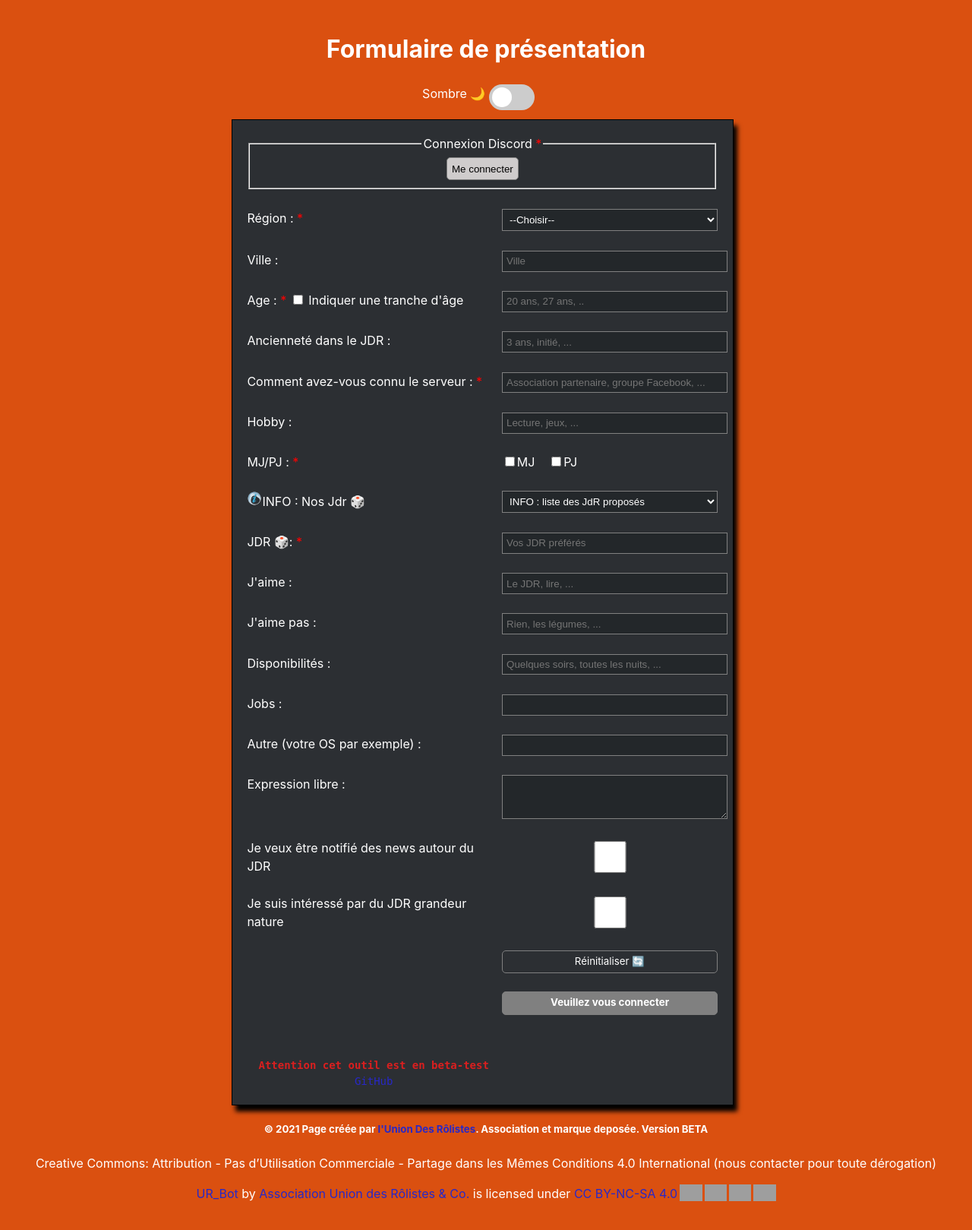
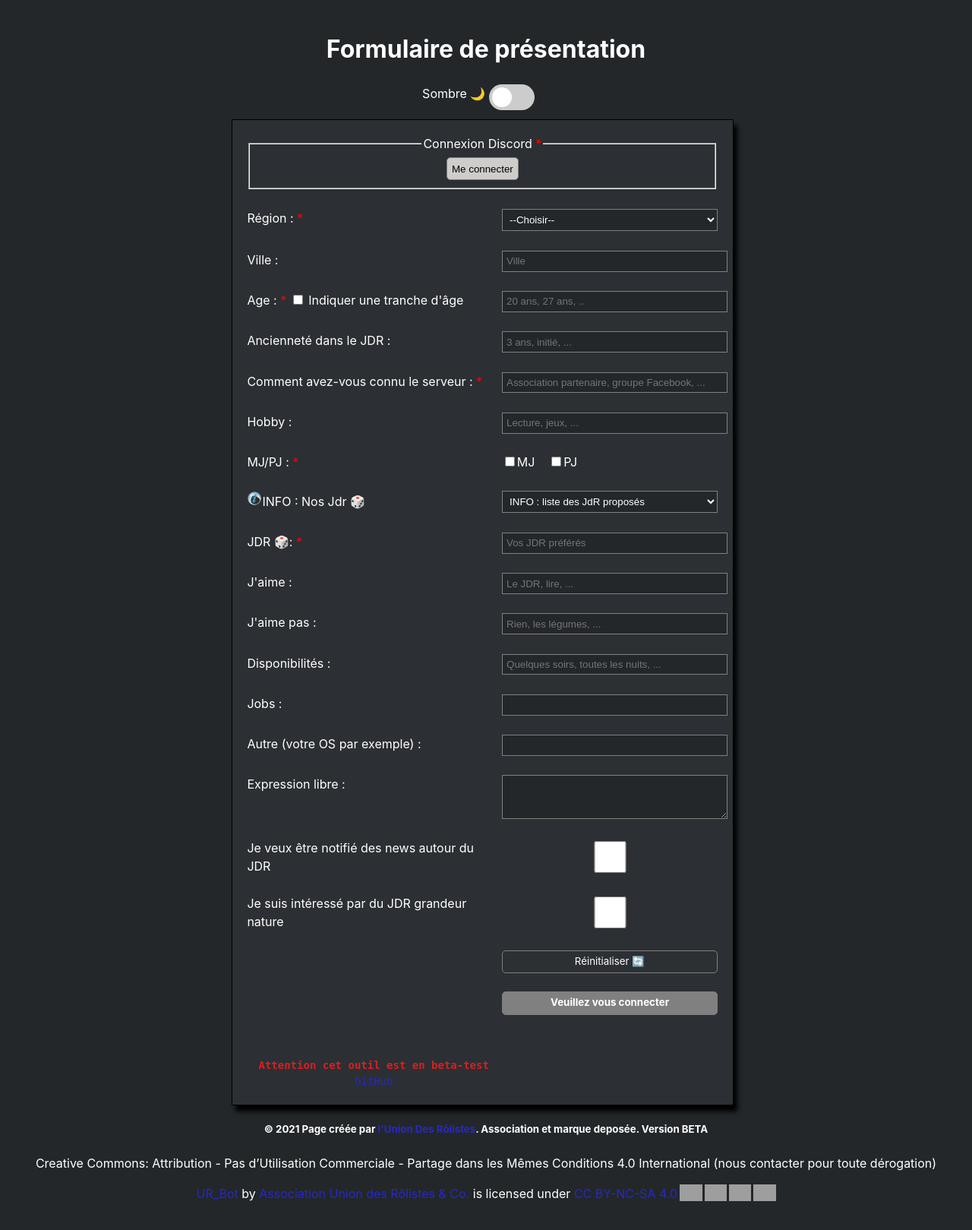
Before and after one commit to UnionRolistes/Bot_Presentation, a PHP site: page / in a window 1280 px wide. Shown: the whole page at 76% size. Run offline with PHP 8.4, Linux system fonts and the light colour scheme; grey boxes are pictures that could not be loaded.

Commit message:
good dark backround color

```diff
--- a/bot_docker/web/www/css/styleDark.css
+++ b/bot_docker/web/www/css/styleDark.css
@@ -1,6 +1,5 @@
 body {
-  /* background-color: #23272A; */
-  background-color: hsl(19, 86%, 46%);
+  background-color: #23272a;
   color: white;
 }
 #URform {
```
